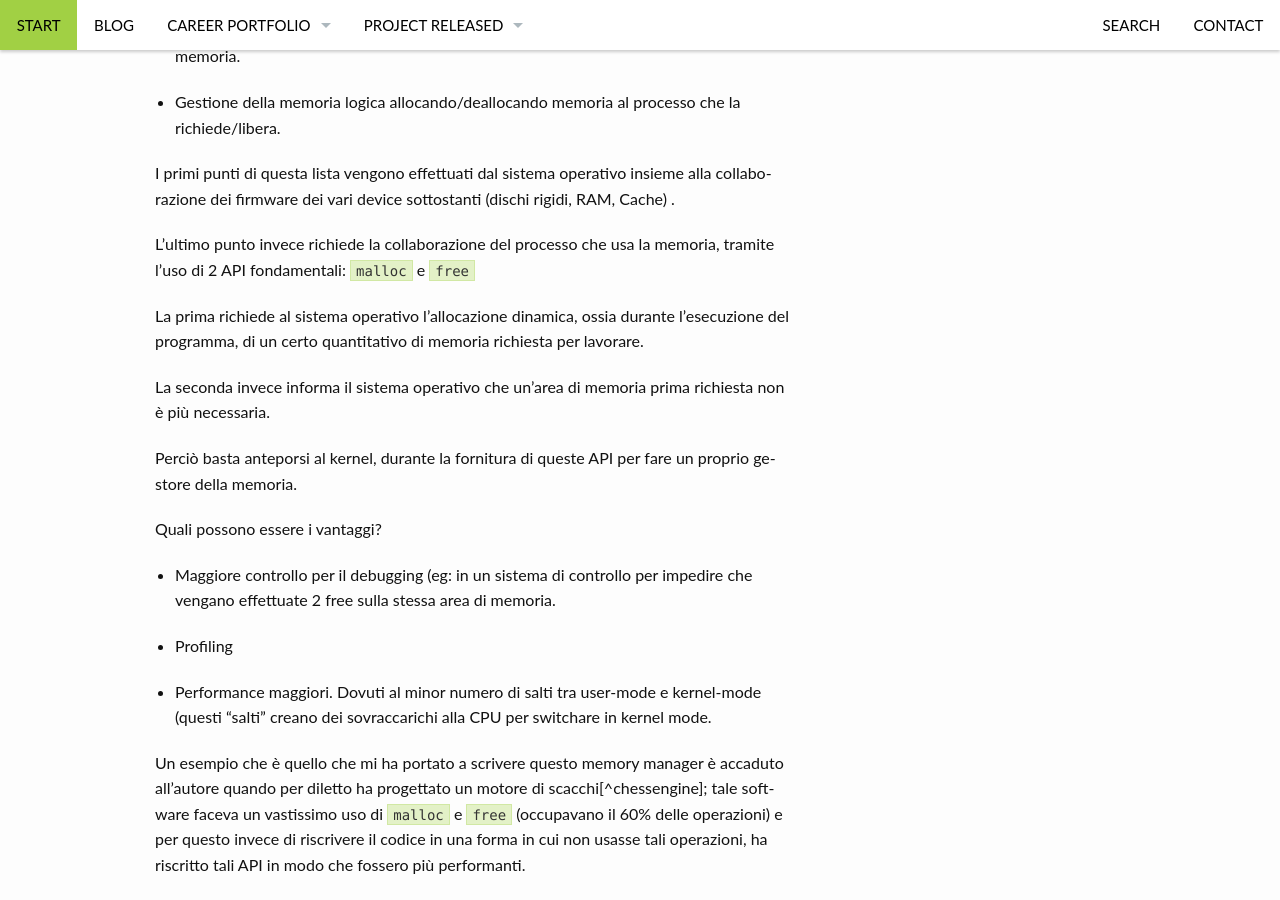
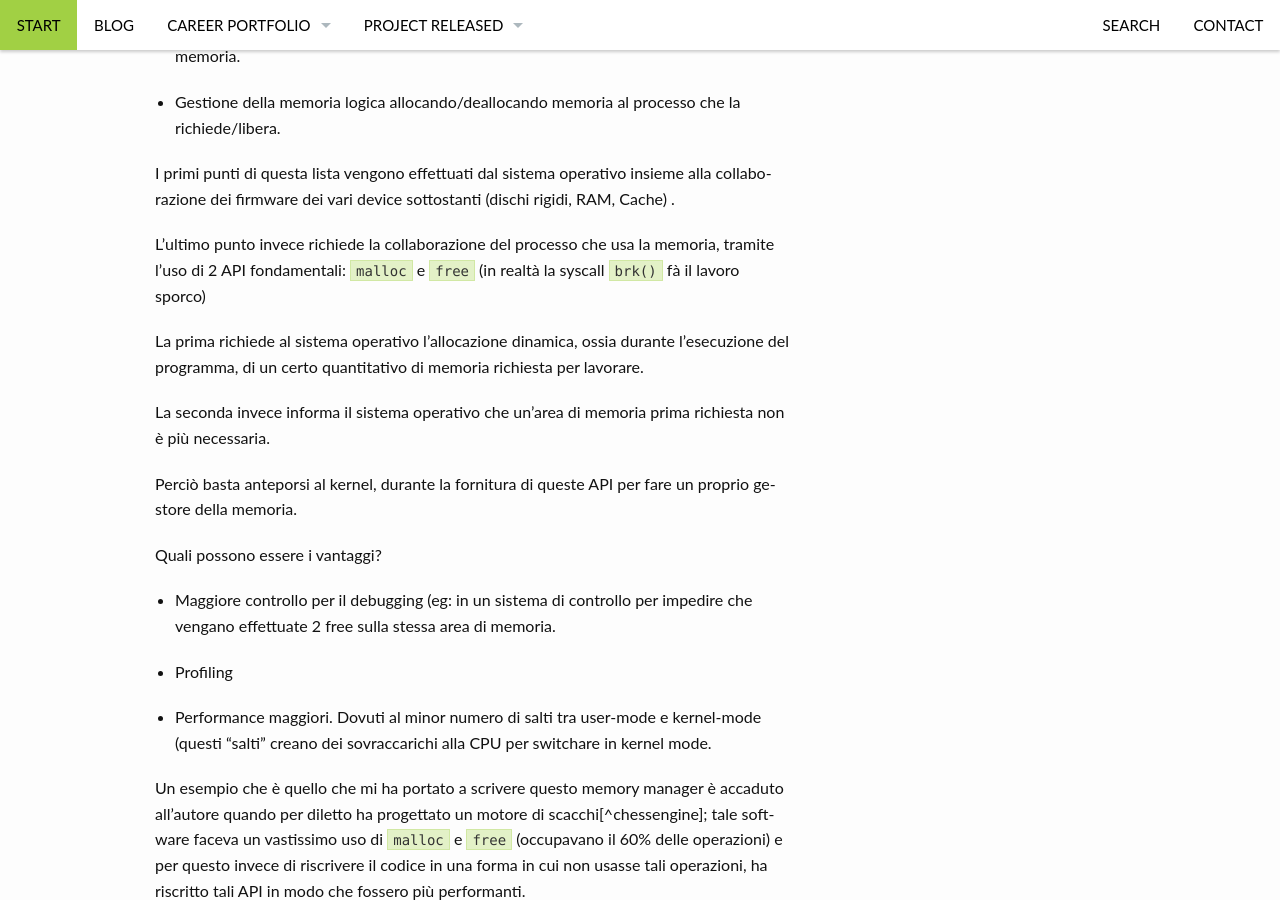
Before and after one commit to nicolarossi/nicolarossi.github.io, a Jekyll site: the page built from _posts/blog/2006-08-04-Dynamic Memory Management.md, in a window 1280 px wide and 900 px high, scrolled down 1459 px. Built offline with Jekyll 4.4.1, drawn with Linux system fonts in a browser that asks for light colours.

Commit message:
Correzioni

```diff
--- a/_posts/blog/2006-08-04-Dynamic Memory Management.md
+++ b/_posts/blog/2006-08-04-Dynamic Memory Management.md
@@ -49,7 +49,7 @@ Per fare questo utilizza una serie di layer software per fornire i servizi di ge
 
 I primi punti di questa lista vengono effettuati dal sistema operativo insieme alla collaborazione dei firmware dei vari device sottostanti (dischi rigidi, RAM, Cache) .
 
-L'ultimo punto invece richiede la collaborazione del processo che usa la memoria, tramite l'uso di 2 API fondamentali: <code>malloc</code> e <code>free</code>
+L'ultimo punto invece richiede la collaborazione del processo che usa la memoria, tramite l'uso di 2 API fondamentali: <code>malloc</code> e <code>free</code> (in realtà la syscall <code>brk()</code> fà il lavoro sporco)
 
 La prima richiede al sistema operativo l'allocazione dinamica, ossia durante l'esecuzione del programma, di un certo quantitativo  di memoria richiesta per lavorare.
 
```
